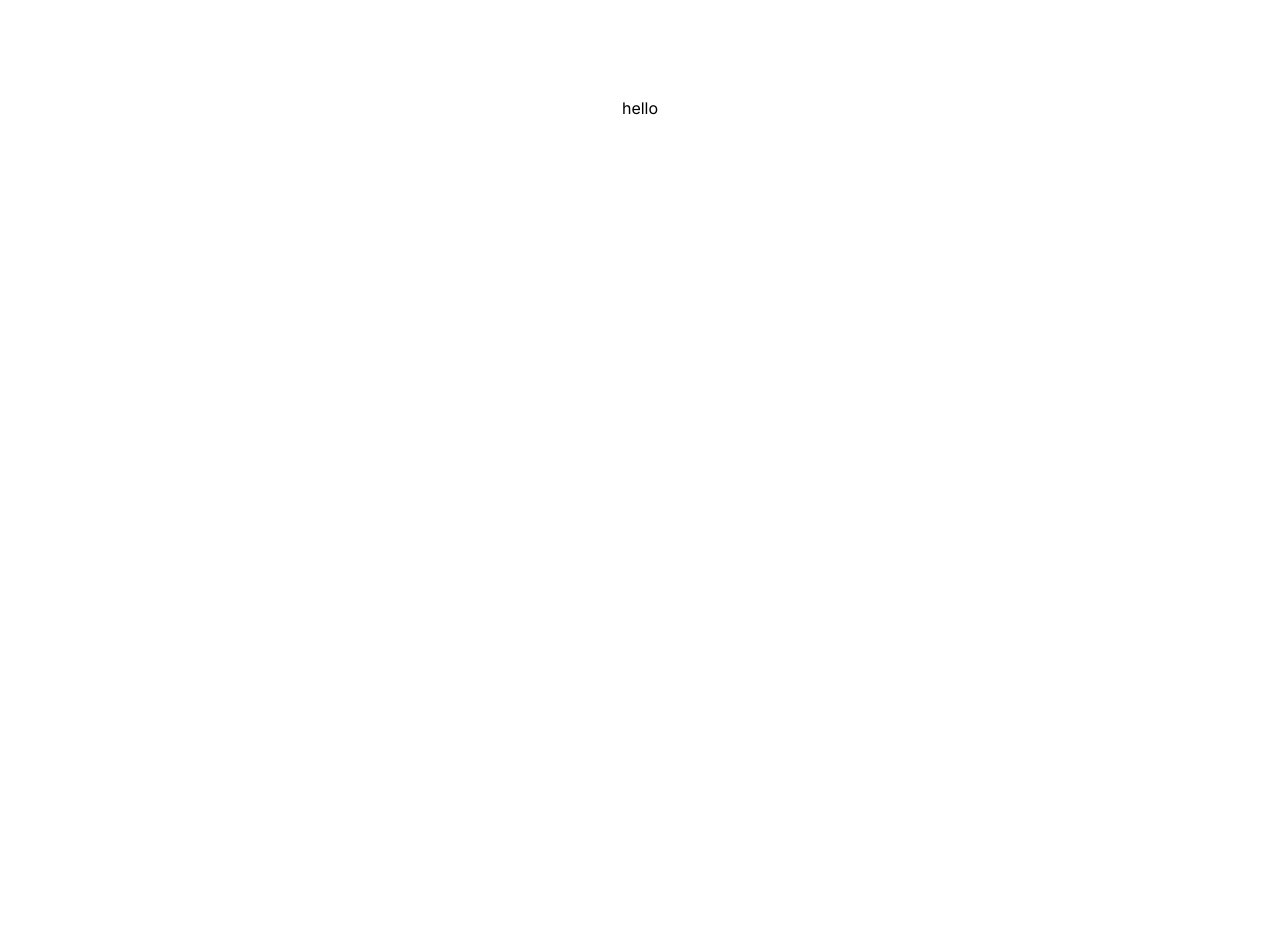
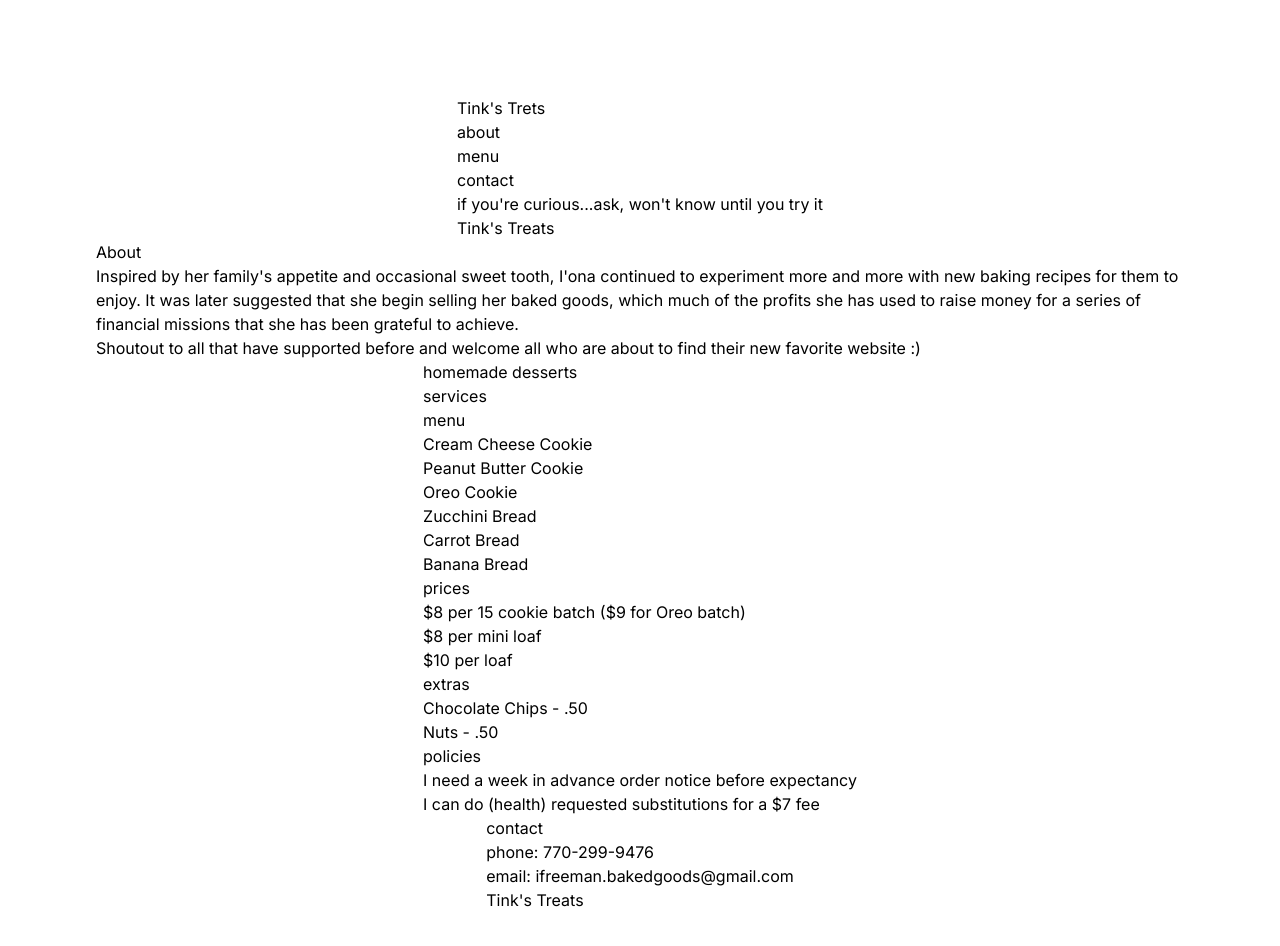
Before and after one commit to vincentpalomo/tinks-treats, a Next.js app: page / in a window 1280 px wide. Shown: the top 946 px of the page. Before the commit the page ends 800 px from the top, so only its background shows below. Built offline with nearby package versions, Linux system fonts and the light colour scheme.

Commit message:
added all text information to page.tsx

```diff
--- a/app/page.tsx
+++ b/app/page.tsx
@@ -3,7 +3,76 @@ import Image from 'next/image';
 export default function Home() {
   return (
     <main className="flex min-h-screen flex-col items-center justify-between p-24">
-      <h1>hello</h1>
+      {/* main */}
+      <div>
+        <nav>
+          <div>Tink's Trets</div>
+          <div>
+            <ul>
+              <li>about</li>
+              <li>menu</li>
+              <li>contact</li>
+            </ul>
+          </div>
+        </nav>
+        <h4>if you're curious...ask, won't know until you try it</h4>
+        <h1>Tink's Treats</h1>
+      </div>
+      {/* about */}
+      <div>
+        <h1>About</h1>
+        <p>
+          Inspired by her family's appetite and occasional sweet tooth, I'ona continued to experiment more and more with
+          new baking recipes for them to enjoy. It was later suggested that she begin selling her baked goods, which
+          much of the profits she has used to raise money for a series of financial missions that she has been grateful
+          to achieve.
+        </p>
+        <p>
+          Shoutout to all that have supported before and welcome all who are about to find their new favorite website :)
+        </p>
+      </div>
+      {/* menu */}
+      <div>
+        <div>
+          <h1>homemade desserts</h1>
+          <h4>services</h4>
+
+          <div>
+            <div>menu</div>
+            <ul>
+              <li>Cream Cheese Cookie</li>
+              <li>Peanut Butter Cookie</li>
+              <li>Oreo Cookie</li>
+              <li>Zucchini Bread</li>
+              <li>Carrot Bread</li>
+              <li>Banana Bread</li>
+            </ul>
+            <div>prices</div>
+            <ul>
+              <li>$8 per 15 cookie batch ($9 for Oreo batch)</li>
+              <li>$8 per mini loaf</li>
+              <li>$10 per loaf</li>
+            </ul>
+            <div>extras</div>
+            <ul>
+              <li>Chocolate Chips - .50</li>
+              <li>Nuts - .50</li>
+            </ul>
+            <div>policies</div>
+            <ul>
+              <li>I need a week in advance order notice before expectancy</li>
+              <li>I can do (health) requested substitutions for a $7 fee</li>
+            </ul>
+          </div>
+        </div>
+      </div>
+      {/* contact */}
+      <div>
+        <h1>contact</h1>
+        <h3>phone: 770-299-9476</h3>
+        <h3>email: ifreeman.bakedgoods@gmail.com</h3>
+        <div>Tink's Treats</div>
+      </div>
     </main>
   );
 }
```
